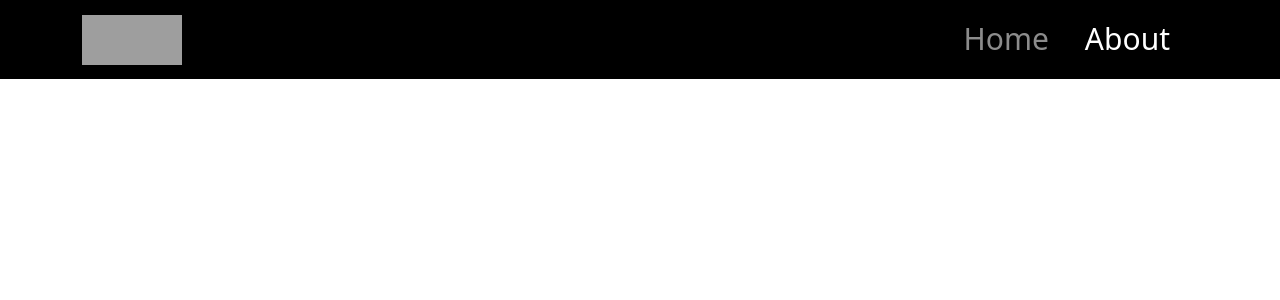
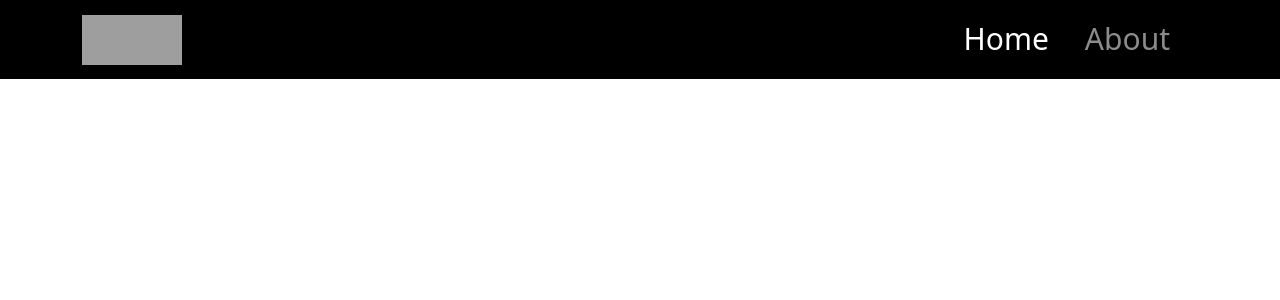
Before and after one commit to Techie5879/moviepp, a Flask app: page / in a window 1280 px wide. Shown: the top 300 px of the page. Run offline with Flask 2, Linux system fonts and the light colour scheme; parts of the project's set-up code (start-up, migrations or seed data) failed here and were passed over; grey boxes are pictures that could not be loaded.

Commit message:
edited navbar active links

```diff
--- a/templates/index.html
+++ b/templates/index.html
@@ -3,6 +3,17 @@
 {% block title %}
 Home
 {% endblock %}
+
+{% block navstyle %}
+
+<li class="nav-item">
+      <a class="nav-link active" aria-current="page" href="/">Home</a>
+   </li>
+   <li class="nav-item">
+      <a class="nav-link" href="/about">About</a>
+   </li>
+{% endblock %}
+
 {% block main %}
 <div class="container-fluid my-5 row d-flex align-content-center" style="height: 500px;">
       <form action="/predict", method="get" class="d-flex justify-content-center">
--- a/templates/layout.html
+++ b/templates/layout.html
@@ -25,12 +25,7 @@
                <div class="collapse navbar-collapse" id="navbarSupportedContent">
 
                      <ul class="navbar-nav ms-auto mb-2 mb-lg-0">
-                        <li class="nav-item">
-                           <a class="nav-link" aria-current="page" href="/">Home</a>
-                        </li>
-                        <li class="nav-item">
-                           <a class="nav-link active" href="/about">About</a>
-                        </li>
+                        {% block navstyle %}{% endblock %}
                      </ul>
 
                </div>
```
Also changed, not shown: templates/about.html (+13 -1 lines).
